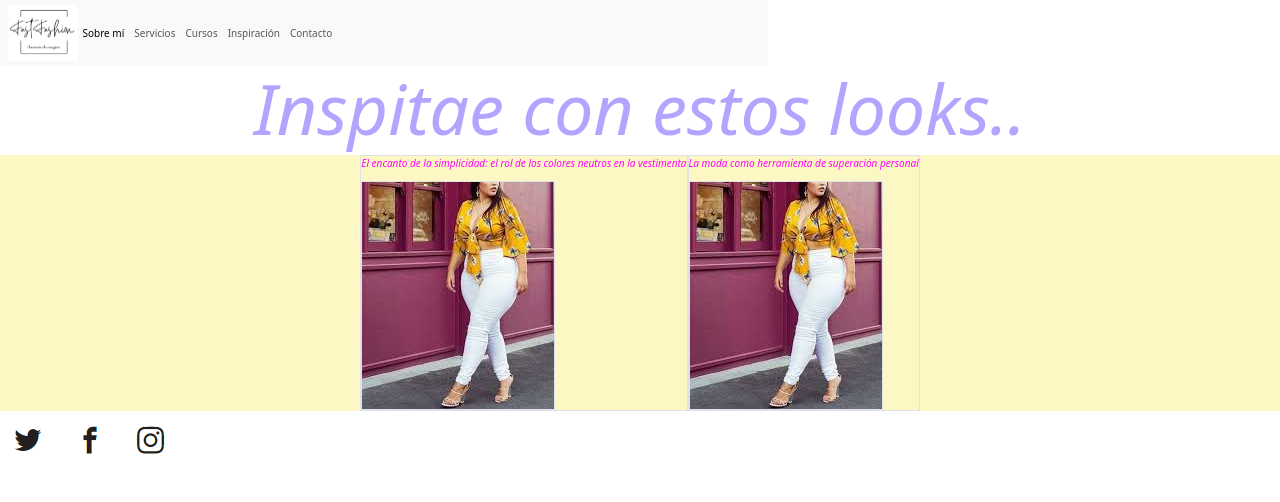
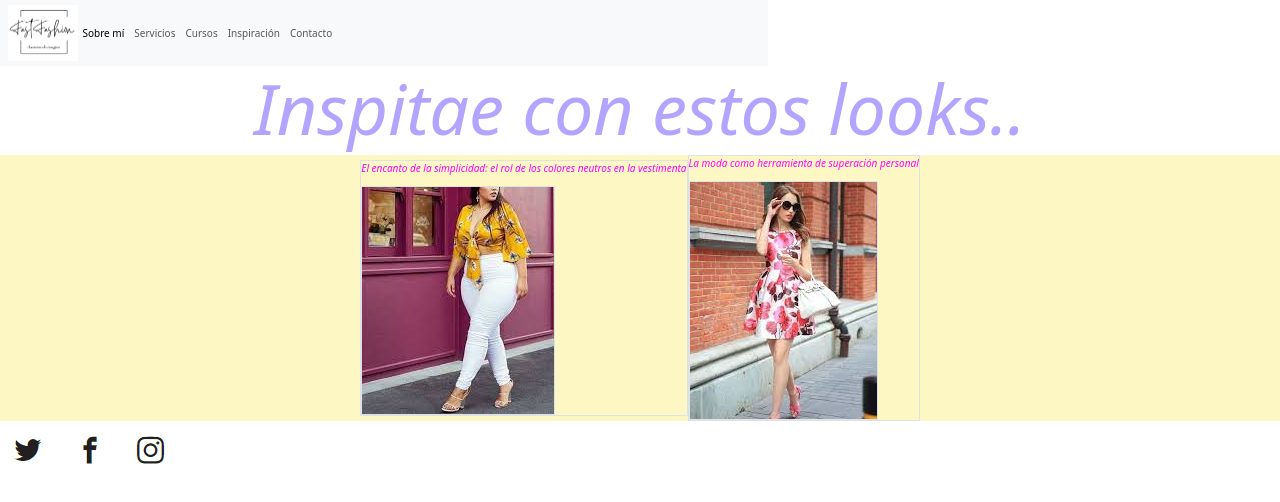
Before and after one commit to BaldoLau/fastFashionAsesoriaImagen, a plain HTML site: page pages/inspo.html in a window 1280 px wide. Drawn offline with nearby package versions, Linux system fonts and the light colour scheme; a web font is replaced by a local one.

Commit message:
guardo el cambio de imagen en inspo

```diff
--- a/pages/inspo.html
+++ b/pages/inspo.html
@@ -51,7 +51,7 @@
             </div>
             <div class="border">
                 <p>La moda como herramienta de superación personal</p>
-                <img class="border" src="../images/lookModerno.png" alt="Look moderno">
+                <img class="border" src="../images/look4.png" alt="Look 4">
             </div>
         </section>
     </main>
```
Also changed, not shown: images/look4.png (added).
